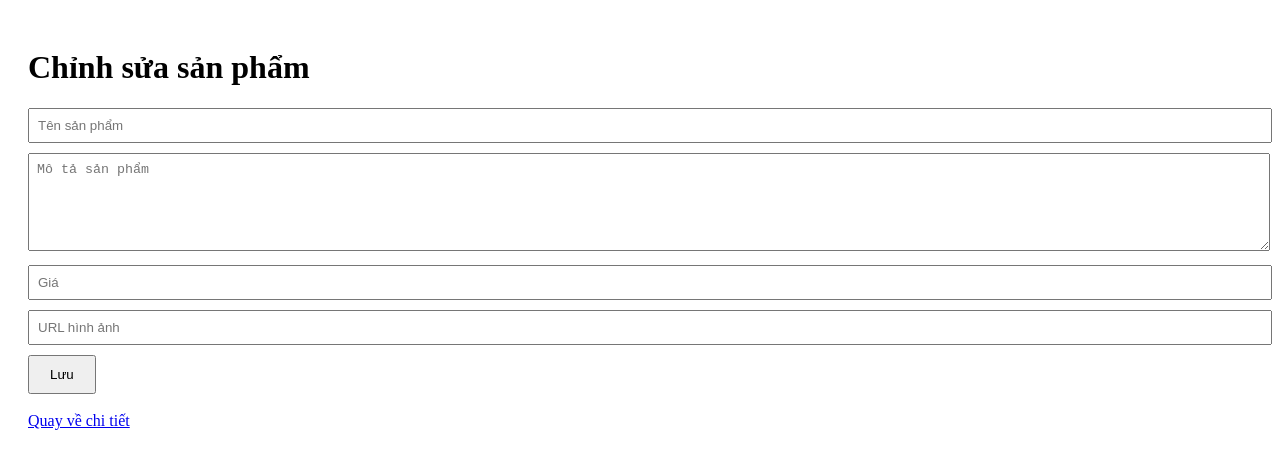
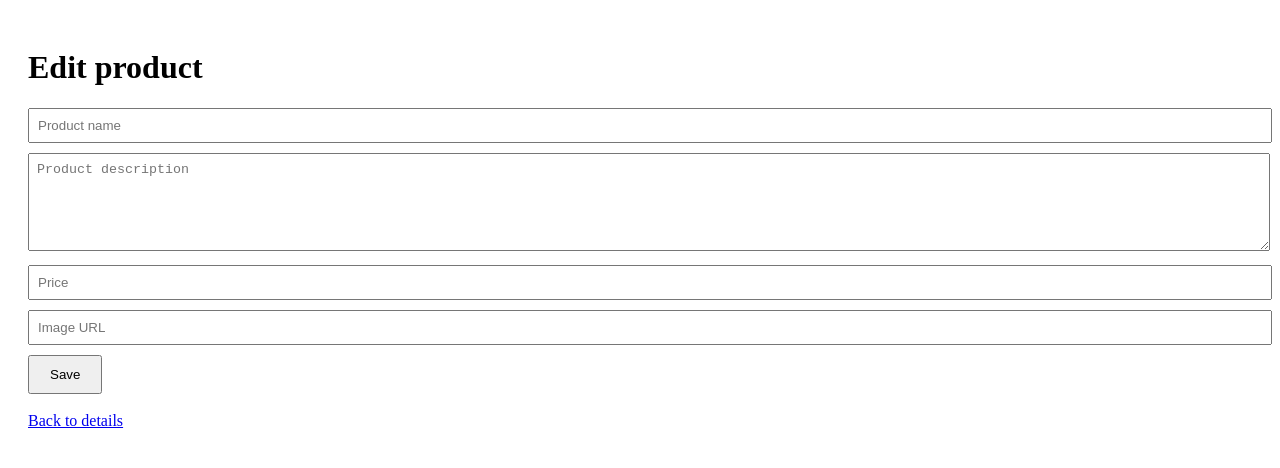
Before and after one commit to Tri040422/ecommerce-sdn302, a Next.js app: page /products/edit/1 in a window 1280 px wide. Shown: the top 468 px of the page. Built offline with nearby package versions, Linux system fonts and the light colour scheme; no server answers; the database is empty.

Commit message:
Assignment1

```diff
--- a/src/pages/index.js
+++ b/src/pages/index.js
@@ -14,12 +14,12 @@ export default function Home() {
 
   return (
     <div style={{ padding: 20 }}>
-      <h1>Danh sách sản phẩm</h1>
+      <h1>Product list</h1>
       <Link
         href="/products/create"
         style={{ display: "inline-block", marginBottom: 20 }}
       >
-        Tạo sản phẩm mới
+        Create new products
       </Link>
       <ul>
         {products.map((product) => (
--- a/src/pages/products/edit/[id].js
+++ b/src/pages/products/edit/[id].js
@@ -39,20 +39,20 @@ export default function EditProduct() {
         ...form,
         price: parseFloat(form.price),
       });
-      alert("Cập nhật thành công");
+      alert("Updated successfully");
       router.push(`/products/${id}`);
     } catch {
-      alert("Lỗi khi cập nhật");
+      alert("Error updating");
     }
   };
 
   return (
     <div style={{ padding: 20 }}>
-      <h1>Chỉnh sửa sản phẩm</h1>
+      <h1>Edit product</h1>
       <form onSubmit={handleSubmit}>
         <input
           name="name"
-          placeholder="Tên sản phẩm"
+          placeholder="Product name"
           value={form.name}
           onChange={handleChange}
           required
@@ -60,7 +60,7 @@ export default function EditProduct() {
         />
         <textarea
           name="description"
-          placeholder="Mô tả sản phẩm"
+          placeholder="Product description"
           value={form.description}
           onChange={handleChange}
           required
@@ -69,7 +69,7 @@ export default function EditProduct() {
         <input
           name="price"
           type="number"
-          placeholder="Giá"
+          placeholder="Price"
           value={form.price}
           onChange={handleChange}
           required
@@ -77,17 +77,17 @@ export default function EditProduct() {
         />
         <input
           name="image"
-          placeholder="URL hình ảnh"
+          placeholder="Image URL"
           value={form.image}
           onChange={handleChange}
           style={{ width: "100%", marginBottom: 10, padding: 8 }}
         />
         <button type="submit" style={{ padding: "10px 20px" }}>
-          Lưu
+          Save
         </button>
       </form>
       <br />
-      <Link href={`/products/${id}`}>Quay về chi tiết</Link>
+      <Link href={`/products/${id}`}>Back to details</Link>
     </div>
   );
 }
```
Also changed, not shown: src/pages/products/[id].js (+7 -7 lines), src/pages/products/create.js (+9 -9 lines).
